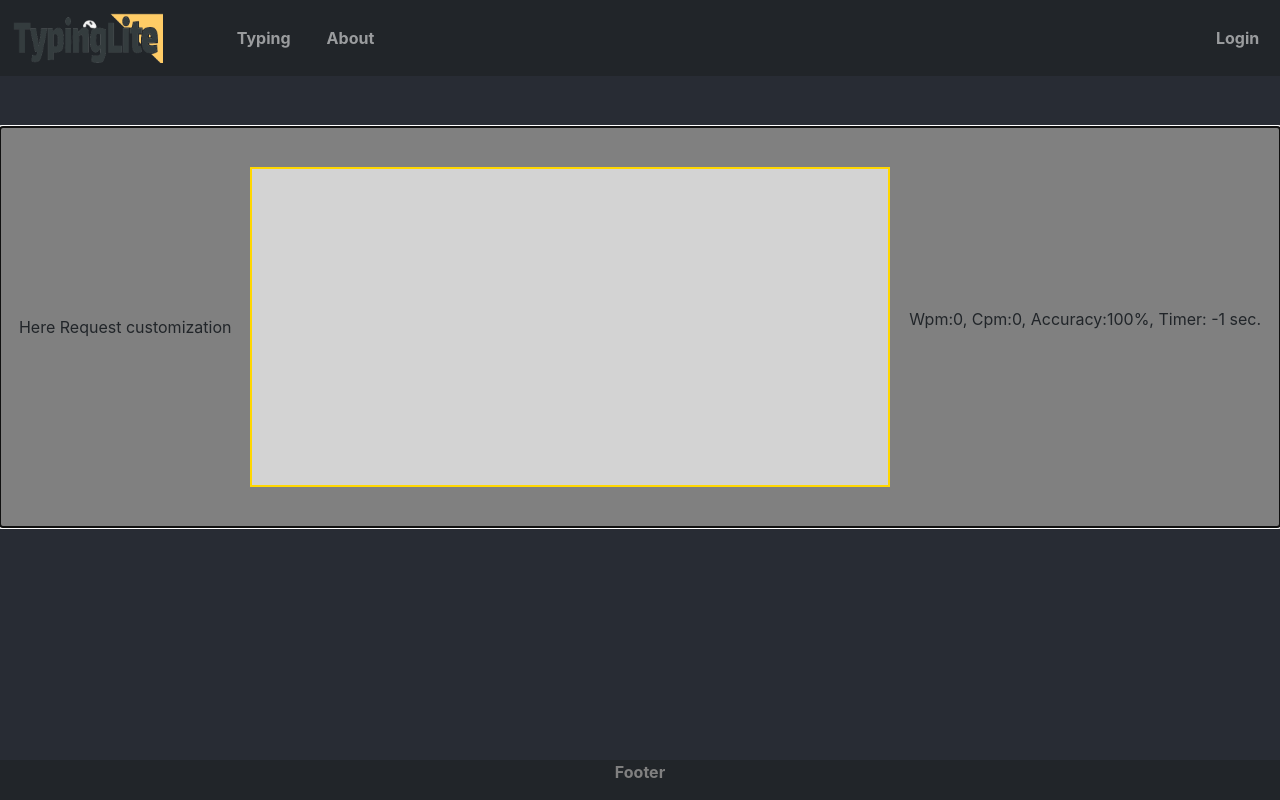
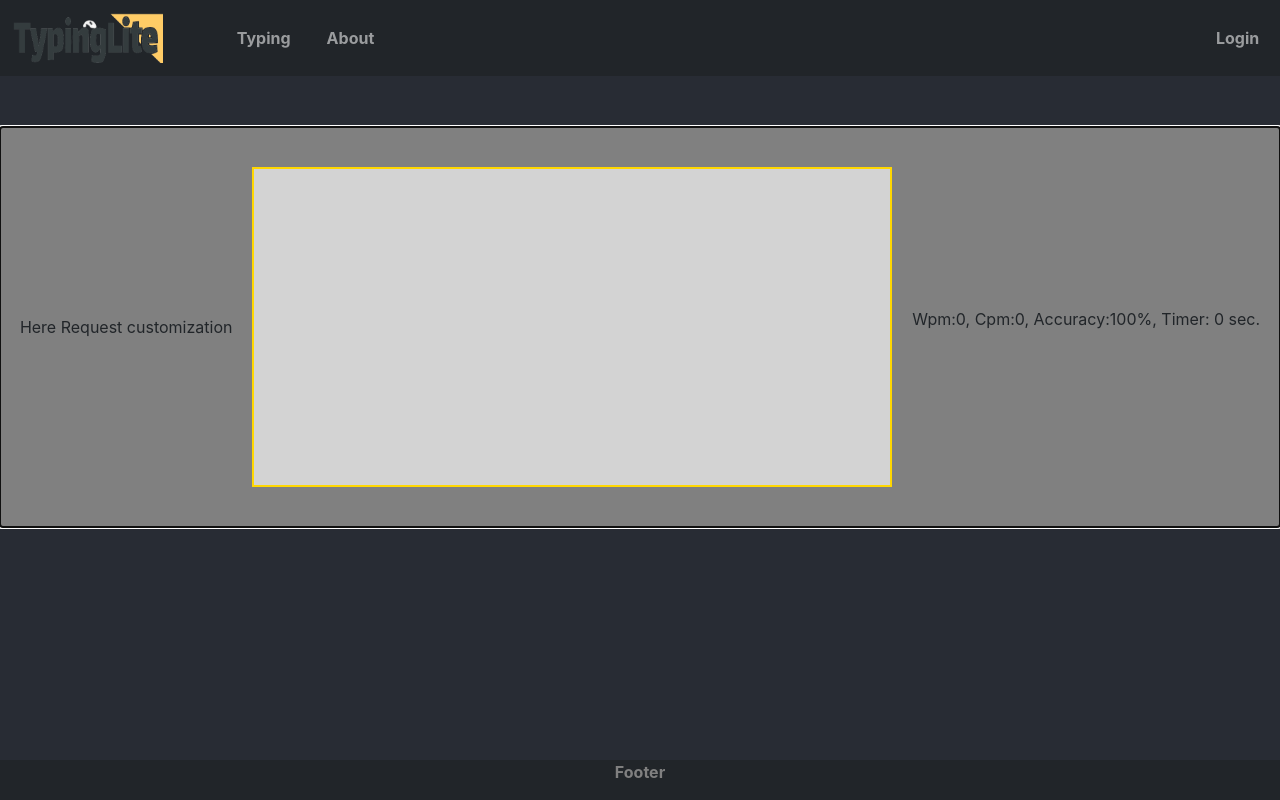
Before and after one commit to inowen/TypeAide, a React (Create React App) app in the folder react_frontend/: page / in a window 1280 px wide. Built offline with nearby package versions, Linux system fonts and the light colour scheme; no server answers.

Commit message:
Fix: Display accuracy correctly

```diff
--- a/react_frontend/src/TypingTest.tsx
+++ b/react_frontend/src/TypingTest.tsx
@@ -33,7 +33,7 @@ function TypingTest() {
     }, []);
 
     // Stats
-    let seconds = -1;
+    let seconds = 0;
     let wpm = 0;
     let cpm = 0;
     let accPercentage = 100;
@@ -47,7 +47,7 @@ function TypingTest() {
         }
         cpm = (stateObj.simpleKeysPressed / seconds) * 60;
         wpm = cpm/5;
-        accPercentage = (stateObj.numMistakenKeys / stateObj.simpleKeysPressed) * 100;
+        accPercentage = (1 - stateObj.numMistakenKeys/stateObj.simpleKeysPressed) * 100;
     }
 
     return (
```
